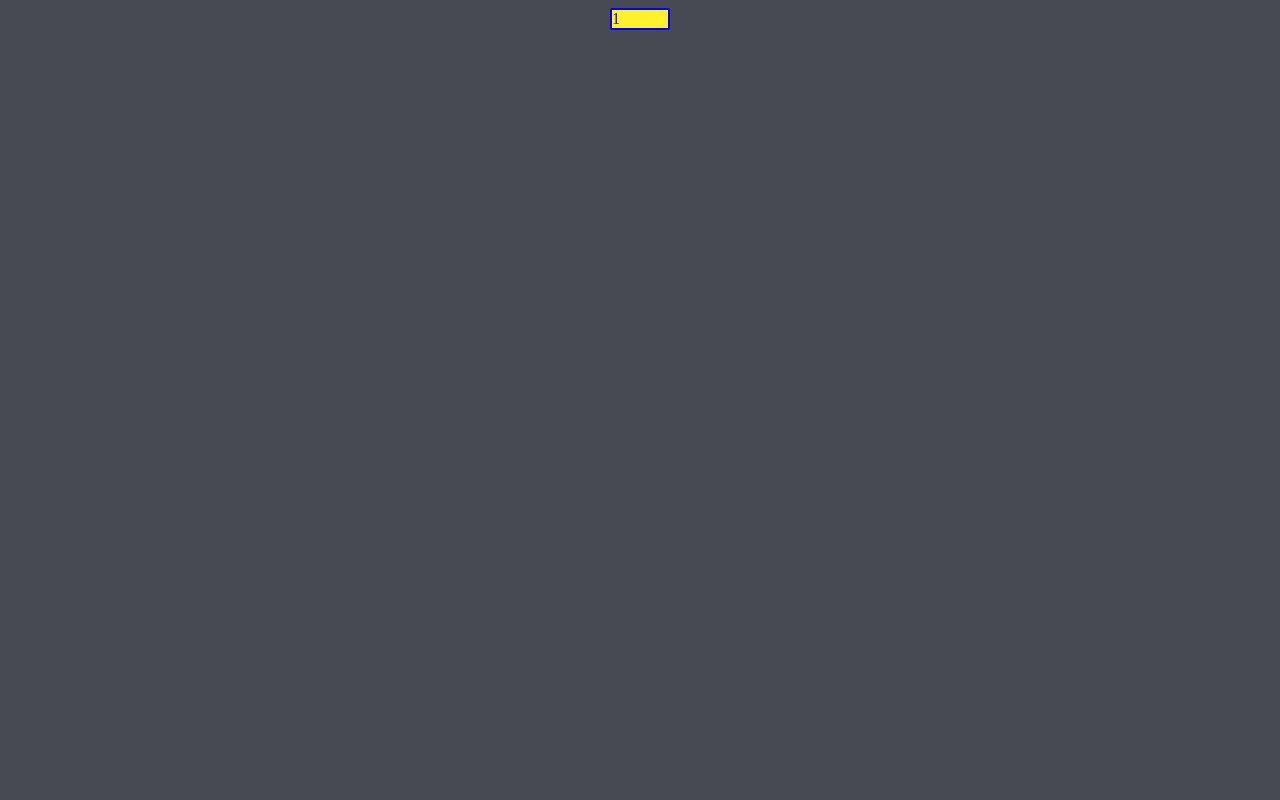
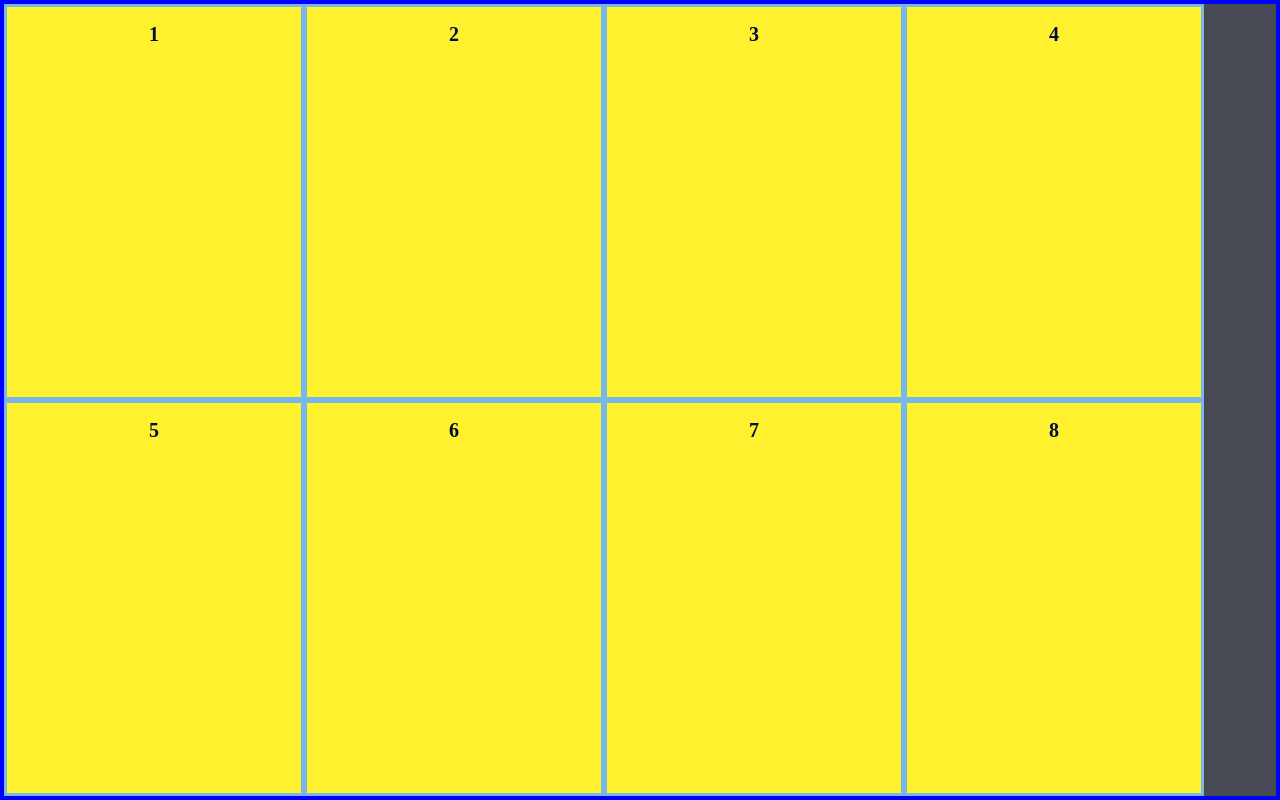
Before and after one commit to WojciechMiedziarek/JavaScript-learning, a plain HTML site: page index.html in a window 1280 px wide. Drawn offline with Linux system fonts and the light colour scheme.

Commit message:
20.11.22

```diff
--- a/index.html
+++ b/index.html
@@ -6,10 +6,18 @@
     <meta name="viewport" content="width=device-width, initial-scale=1.0">
     <title>Document</title>
     <link href="main.css" rel="stylesheet" type="text/css" />
+    <link href="normalize.css" rel="stylesheet" type="text/css" />
 </head>
 <body class="body">
     <div class="flex">
-     <div class="flex__item">1
+     <div class="flex__item">1</div>
+     <div class="flex__item">2</div>
+     <div class="flex__item">3</div>
+     <div class="flex__item">4</div>
+     <div class="flex__item">5</div>
+     <div class="flex__item">6</div>
+     <div class="flex__item">7</div>
+     <div class="flex__item">8</div>
     </div>
     <script src="main.js"></script>
 </body>
--- a/main.css
+++ b/main.css
@@ -7,19 +7,29 @@ html {
 
 .body{
     background-color: rgb(71, 73, 83);
+    color:rgb(2, 12, 57);
 }
 
 
 .flex {
-    border: 2px solid blue;
-    color: rgb(38, 19, 121);
-    min-width: 20px;
-    max-width: 60px;
-    background-color: rgb(255, 241, 46);
-    border-radius: 2px;
-    margin: auto;
+    border: 4px solid blue;
+    min-height: 100vh;
+    display: flex;
+flex-direction: row;
+flex-wrap: wrap;
+
+
+
 }
 
 .flex__item {
+    border: 3px solid rgb(119, 183, 236);
+    padding: 16px;
+    width: 300px;
+
+    background:  rgb(255, 241, 46);
+   font-size: 20px;
+   font-weight: bold;
+   text-align: center;
 
 }
```
